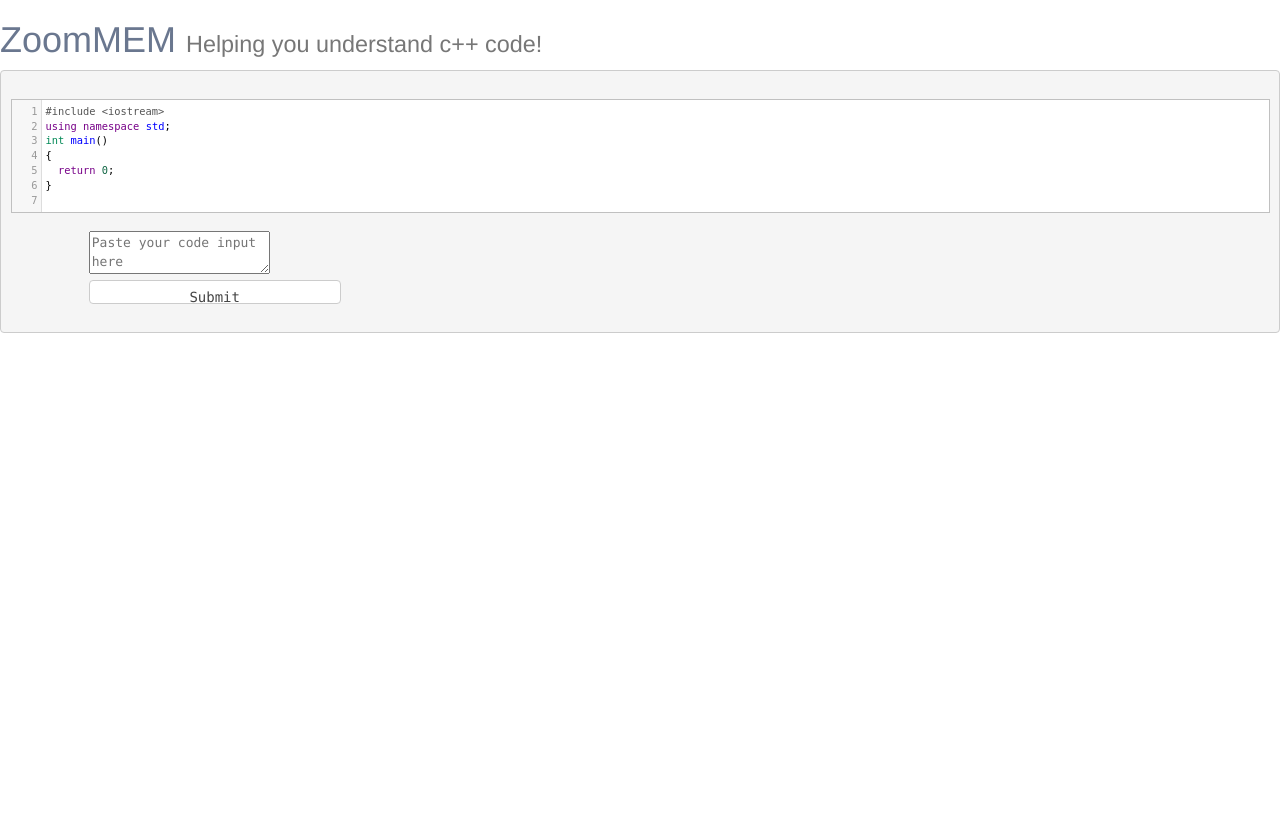
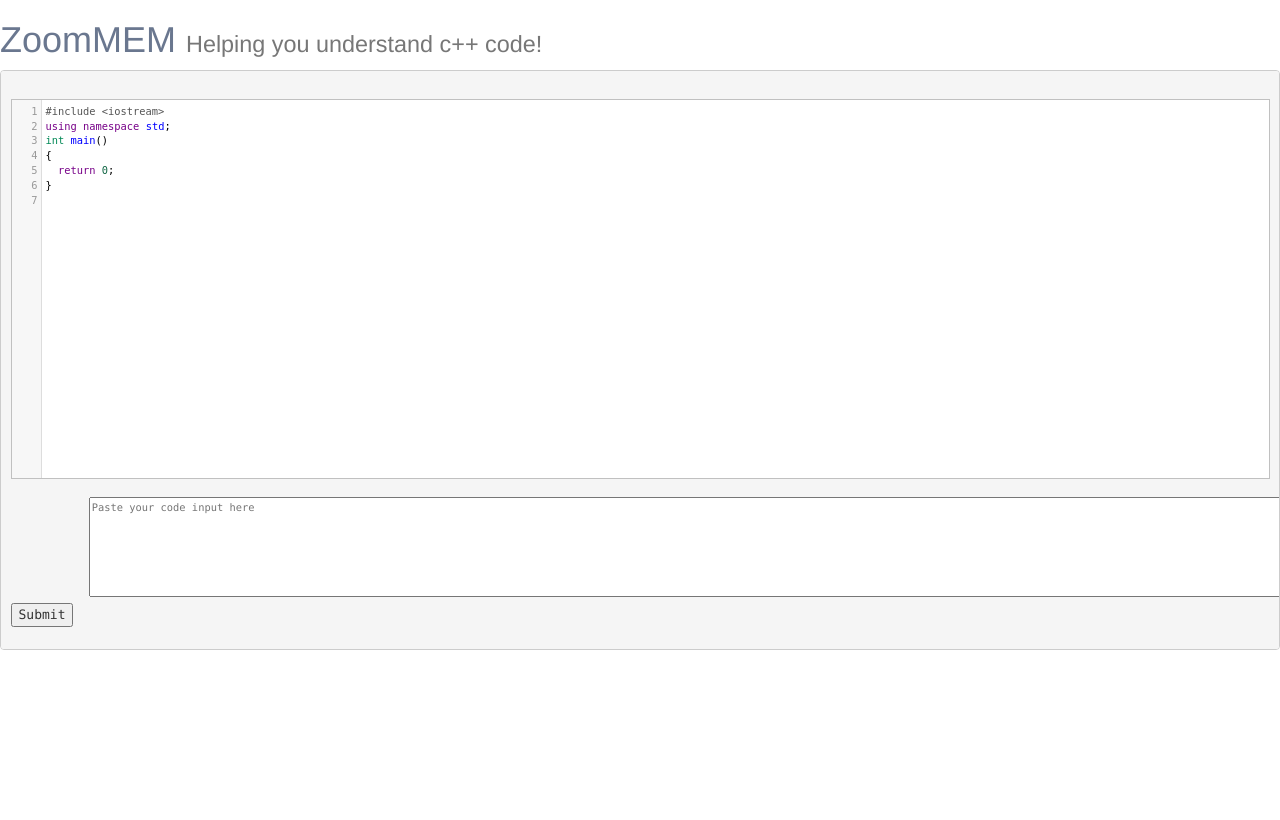
Before and after one commit to zoomem/zoomem, a Django app: page / in a window 1280 px wide. Run offline with Django 3.2, Linux system fonts and the light colour scheme; some libraries are stand-ins or nearby versions.

Commit message:
fixed home_page css

```diff
--- a/zoomem_site/visualize/static/visualize/css/visualize.css
+++ b/zoomem_site/visualize/static/visualize/css/visualize.css
@@ -43,3 +43,16 @@ td{
   margin-top:10px;
   border:solid 1px lightgray;
 }
+
+
+.input_area {
+  width: 100%;
+  height: 100px;
+  font-size: 80%;
+  resize: vertical;
+}
+
+.home_btn {
+  float:left;
+  width:5%;
+}
--- a/zoomem_site/visualize/templates/visualize/home.html
+++ b/zoomem_site/visualize/templates/visualize/home.html
@@ -23,6 +23,7 @@
       .CodeMirror-empty.CodeMirror-focused { outline: none; }
       .CodeMirror pre.CodeMirror-placeholder { color: #999; }
       .CodeMirror {width:100%}
+      .CodeMirror {height:380px}
       .CodeMirror{ font-size: 80%};
     </style>
   </head>
@@ -40,7 +41,7 @@ int main()
 }
         </textarea>
           <textarea name = "input" class = "input_area" placeholder="Paste your code input here"></textarea>
-          <input type="submit" value="Submit"  class="btn btn-default">
+          <input type="submit" value="Submit"  class="home_btn">
         </pre>
     </form>
     <script type="text/javascript" src={% static "visualize/js/visualize.js" %}></script>
```
